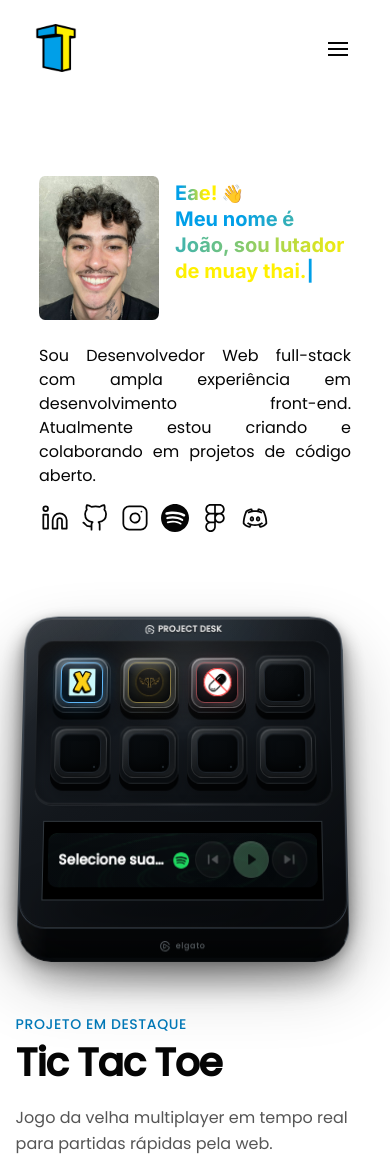
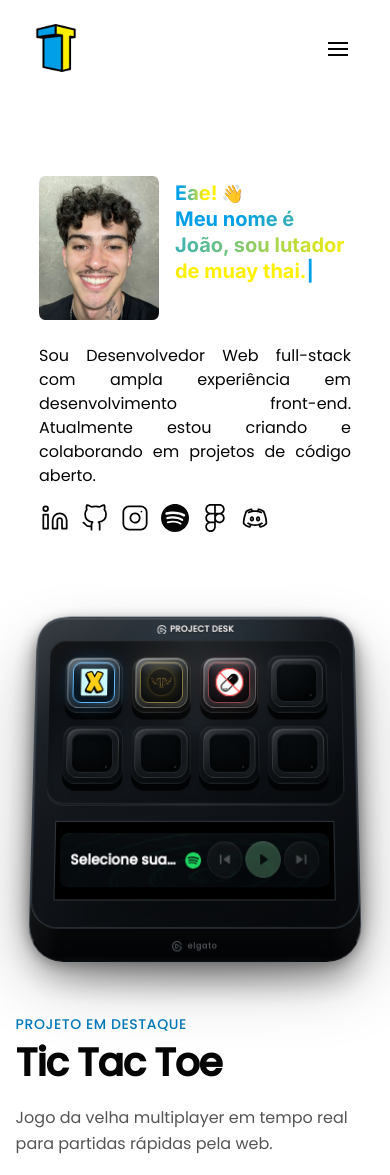
Before and after one commit to txjao/txjao, a Next.js app: page /pt-BR in a window 390 px wide. Shown: the top 1175 px of the page. Built offline with nearby package versions, Linux system fonts and the light colour scheme.

Commit message:
fix: fix styles

```diff
--- a/src/components/projects/components/project-deck/styles/project-deck.module.css
+++ b/src/components/projects/components/project-deck/styles/project-deck.module.css
@@ -200,19 +200,9 @@
   border: 1px solid rgb(116 131 145 / 42%);
 }
 
-@media (max-width: 1100px) {
+@media (max-width: 767px) {
   .layout {
     grid-template-columns: minmax(0, 34.3125rem);
-    gap: 2.75rem;
-  }
-
-  .deckStage {
-    justify-self: center;
-  }
-}
-
-@media (max-width: 767px) {
-  .layout {
     gap: 2.25rem;
   }
 
@@ -220,6 +210,7 @@
     padding: 0.5rem 0 1rem;
     perspective: 42rem;
     perspective-origin: 50% -4%;
+    margin-left: 12px;
   }
 
   .deckBody {
@@ -242,3 +233,9 @@
     border-radius: clamp(1.5rem, 7vw, 2.25rem);
   }
 }
+
+@media (max-width:374px) {
+  .deckStage {
+    margin-left: 8px;
+  }
+}
```
